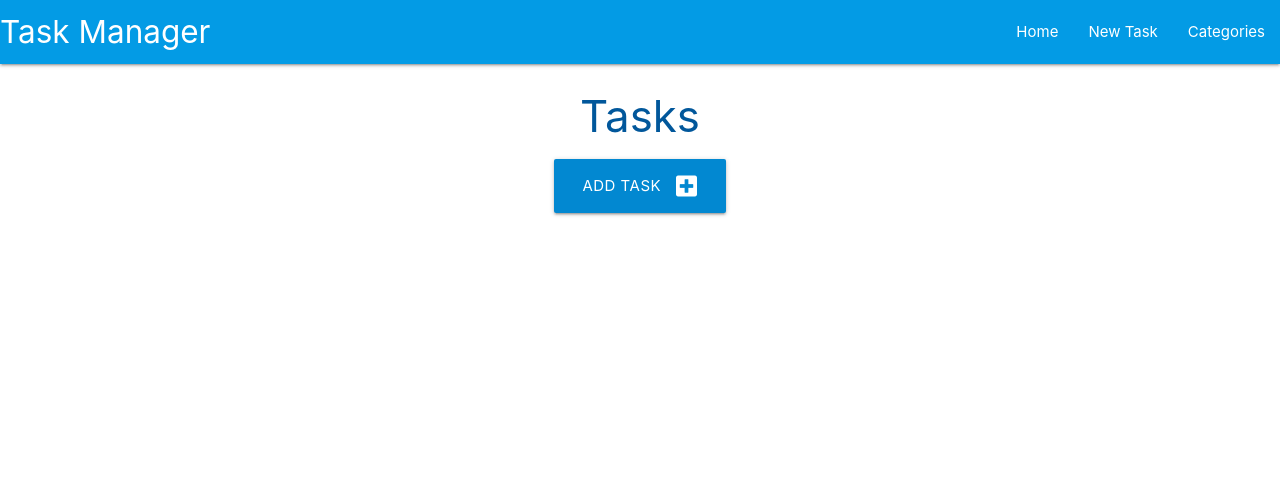
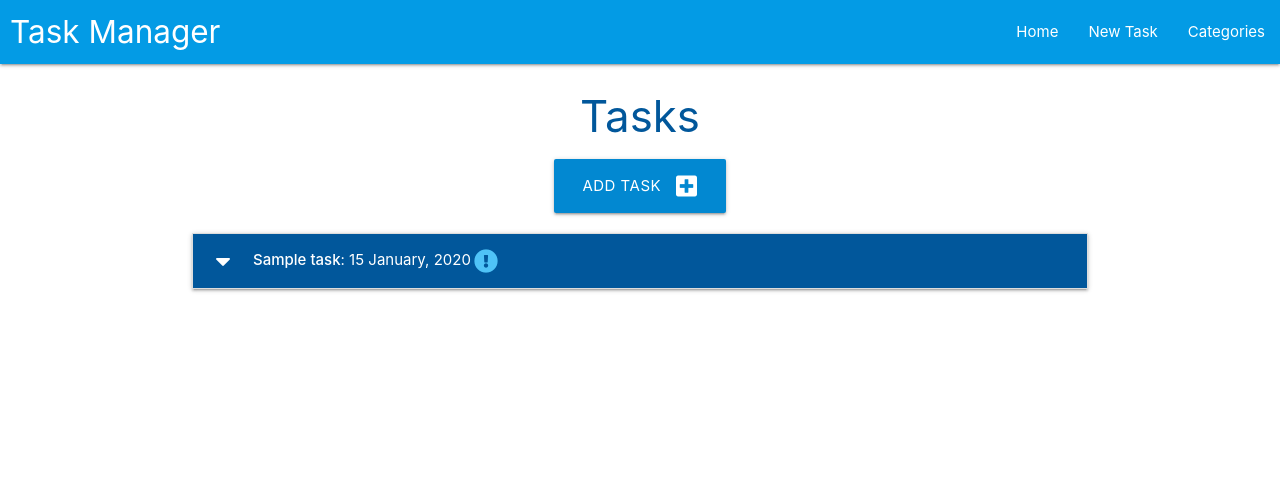
Before and after one commit to Rob-Mundy/Flask-SQLalchemy-Task-Manager, a Flask app: page / in a window 1280 px wide. Shown: the top 491 px of the page. Run offline with Flask 2, Linux system fonts and the light colour scheme; tables that the repository leaves empty hold one stand-in row (values such as "Sample post").

Commit message:
Add task collapsibles

```diff
--- a/taskmanager/routes.py
+++ b/taskmanager/routes.py
@@ -5,7 +5,8 @@ from taskmanager.models import Category, Task
 
 @app.route("/")
 def home():
-    return render_template("tasks.html")
+    tasks = list(Task.query.order_by(Task.id).all())
+    return render_template("tasks.html", tasks=tasks)
 
 
 @app.route("/categories")
--- a/taskmanager/static/css/style.css
+++ b/taskmanager/static/css/style.css
@@ -7,3 +7,7 @@ body {
   main {
     flex: 1 0 auto;
   }
+
+.logo-margin {
+  margin-left: 10px;
+}
--- a/taskmanager/static/js/script.js
+++ b/taskmanager/static/js/script.js
@@ -13,4 +13,8 @@ document.addEventListener('DOMContentLoaded', function() {
     // select initialization
     let selects = document.querySelectorAll('select');
     M.FormSelect.init(selects);
+
+    // collapsible initialization
+    let collapsibles = document.querySelectorAll('.collapsible');
+    M.Collapsible.init(collapsibles);
   });
--- a/taskmanager/templates/base.html
+++ b/taskmanager/templates/base.html
@@ -20,7 +20,7 @@
         <!-- top navbar -->
         <nav class="light-blue darken-1">
             <div class="nav-wrapper">
-            <a href="{{ url_for('home') }}" class="brand-logo">Task Manager</a>
+            <a href="{{ url_for('home') }}" class="brand-logo logo-margin">Task Manager</a>
             <a href="#" data-target="mobile-demo" class="sidenav-trigger"><i class="fas fa-bars"></i></a>
             <ul class="right hide-on-med-and-down">
                 <li><a href="{{ url_for('home') }}">Home</a></li>
--- a/taskmanager/templates/tasks.html
+++ b/taskmanager/templates/tasks.html
@@ -11,4 +11,22 @@
     </div>
 </div>
 
+<ul class="collapsible">
+    {% for task in tasks|sort(attribute="due_date") %}
+    <li>
+        <div class="collapsible-header white-text light-blue darken-4">
+            <i class="fas fa-caret-down"></i>
+            <strong>{{ task.task_name }}</strong> : {{ task.due_date.strftime("%d %B, %Y") }}
+            {% if task.is_urgent == True %}
+                <i class="fas fa-exclamation-circle light-blue-text text-lighten-2"></i>
+            {% endif %}
+        </div>
+        <div class="collapsible-body">
+            <strong>{{ task.category }}</strong>
+            <p>{{ task.task_description }}</p>
+        </div>
+    </li>
+    {% endfor %}
+</ul>
+
 {% endblock %}
```
